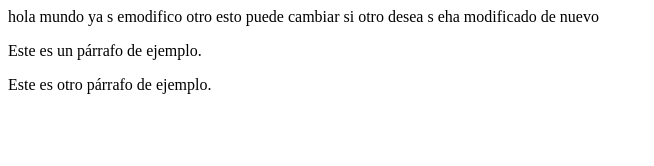
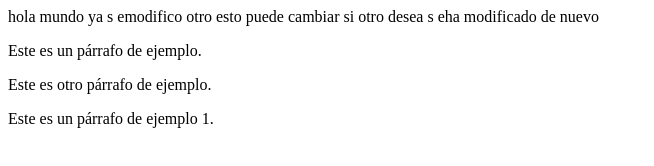
Before and after one commit to jhonhidan/prueba-1, a plain HTML site: page index.html in a window 1280 px wide. Shown: the whole page, without its empty margins (0-654 px from the left). Drawn offline with Linux system fonts and the light colour scheme.

Commit message:
se agrego un nuevo párrafo en el cuerpo del documento

```diff
--- a/index.html
+++ b/index.html
@@ -9,6 +9,8 @@
     hola mundo ya s emodifico otro esto puede  cambiar si otro desea s eha modificado de nuevo
     <p>Este es un párrafo de ejemplo.</p>
     <p>Este es otro párrafo de ejemplo.</p>
+    <hola>Este es un párrafo de ejemplo 1.</hola>
+
 
 </body>
 </html>
```
